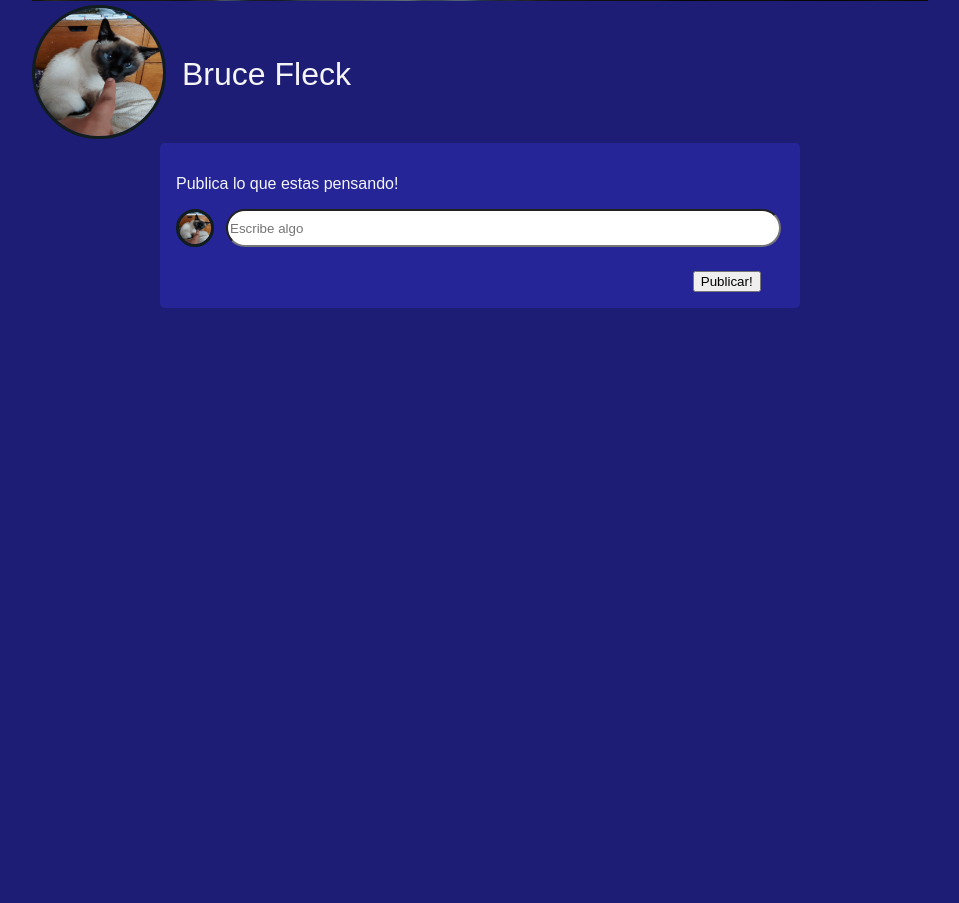
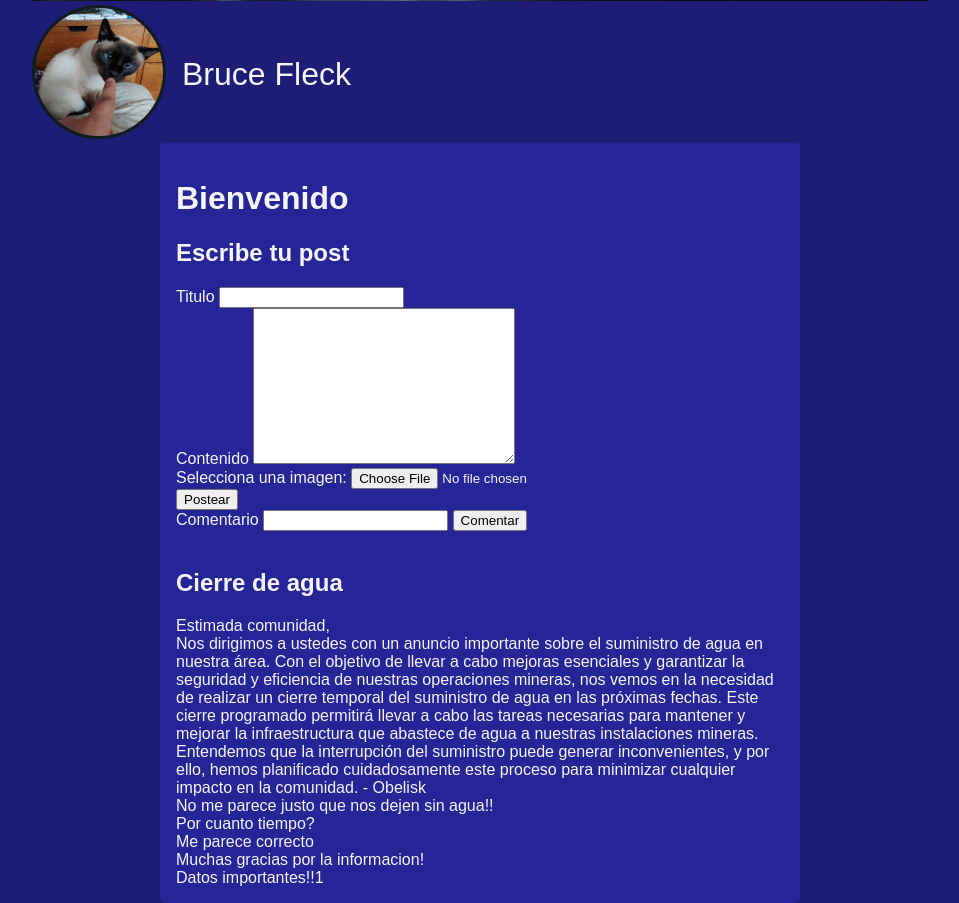
Before and after one commit to brucefleck/TIAU, a Flask app: template template/homepage.html in a window 1280 px wide. Shown: the part 455-1358 px from the top of the page, without its empty margins (160-1119 px from the left). Before the commit the page ends 763 px from the top, so only its background shows below. Run offline with Flask 3, Linux system fonts and the light colour scheme; the template is opened without the code that fills it, so the values that code supplies are empty; some libraries are stand-ins or nearby versions.

Commit message:
Update homepage.html

```diff
--- a/template/homepage.html
+++ b/template/homepage.html
@@ -30,17 +30,63 @@
             </div>
         </div>
         <div class="feed">
-            <div class="text-post">
-                <p>Publica lo que estas pensando!</p>
+            <div class="post-container" id="post">
+                <h1>Bienvenido</h1>
+                <section id="make_post">
+                    <h2>Escribe tu post</h2>
+                    <form action="/crear_post" method="post" enctype="multipart/form-data">
+                        <label for="titulo">Titulo</label>
+                        <input type="text" name="titulo" id="titulo" required>
+                        <br>
+                        <label for="contenido">Contenido</label>
+                        <textarea name="contenido" id="contenido" cols="30" rows="10" required></textarea>
+                        <br>
+                        <label for="image">Selecciona una imagen:</label>
+                        <input type="file" id="image" name="image" accept="image/*">
+                        <br>
+                        <input type="submit" value="Postear">
+                    </form>
+                </section>
+                <div id = "comentario">
+                    <form action="/crear_comentario" method="post">
+                        <label for="comentario">Comentario</label>
+                        <input type="text" name="comentario" id="comentario" required>
+                        <input type="submit" value="Comentar">
+                    </form>
+                </div>
+            </div>
+            <div class="post">
+                <h2>Cierre de agua</h2>
+                <div class="post-contents">
+                    Estimada comunidad,
+                    <br>
+                    Nos dirigimos a ustedes con un anuncio importante sobre el suministro de agua en nuestra área. Con el objetivo de llevar a cabo mejoras esenciales y garantizar la seguridad y eficiencia de nuestras operaciones mineras, nos vemos en la necesidad de realizar un cierre temporal del suministro de agua en las próximas fechas. Este cierre programado permitirá llevar a cabo las tareas necesarias para mantener y mejorar la infraestructura que abastece de agua a nuestras instalaciones mineras. Entendemos que la interrupción del suministro puede generar inconvenientes, y por ello, hemos planificado cuidadosamente este proceso para minimizar cualquier impacto en la comunidad. - Obelisk
+                </div>
             </div>
-            <div class="make-post">
-                <form action="makepost" method = "post">
-                    <div class="textfield-container">
-                        <img class="mini-pfp" src="..\static\images\Screenshot 2023-10-18 004247.png" alt="pfp">
-                        <input class="make-post-textfield" type="text" placeholder="Escribe algo">
-                    </div>
-                    <input class="post-botton" type="submit" value="Publicar!">
-                </form>
+            <div class="post COMMENT">
+                <div class="post-contents">
+                    No me parece justo que nos dejen sin agua!!
+                </div>
+            </div>
+            <div class="post COMMENT">
+                <div class="post-contents">
+                    Por cuanto tiempo?
+                </div>
+            </div>
+            <div class="post COMMENT">
+                <div class="post-contents">
+                    Me parece correcto
+                </div>
+            </div>
+            <div class="post COMMENT">
+                <div class="post-contents">
+                    Muchas gracias por la informacion!
+                </div>
+            </div>
+            <div class="post COMMENT">
+                <div class="post-contents">
+                    Datos importantes!!1
+                </div>
             </div>
         </div>
     </div>
```
